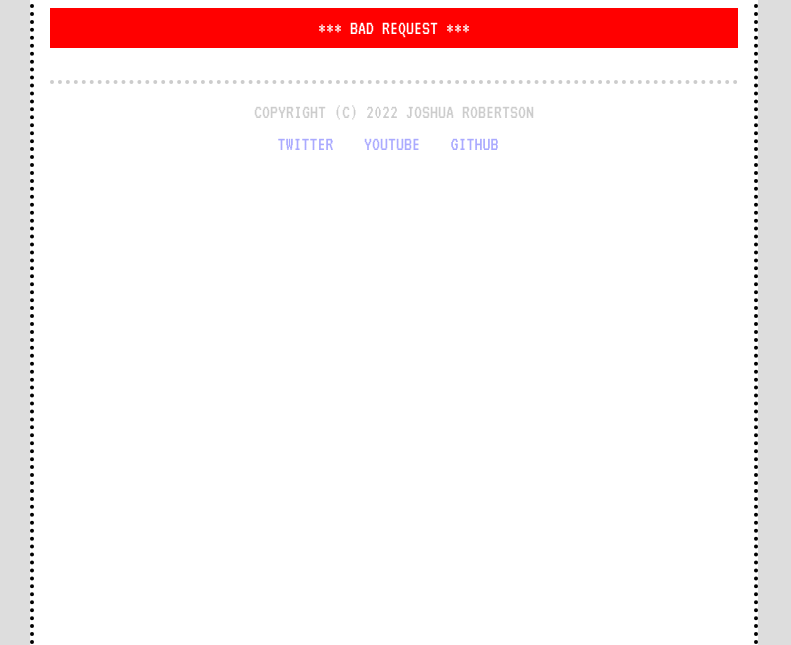
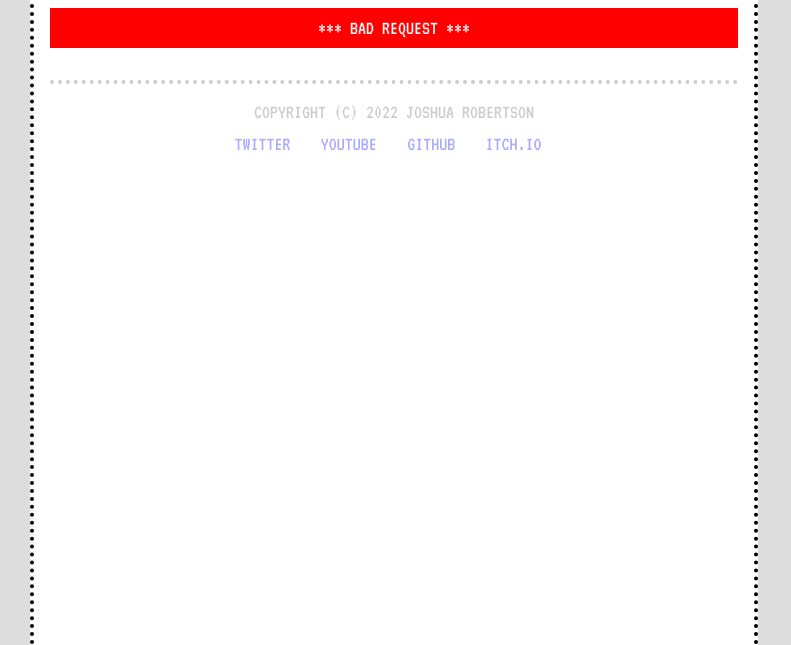
Before and after one commit to JROB774/jrob774.github.io, a plain HTML site: page 400.html in a window 1280 px wide. Shown: the part 155-800 px from the top of the page, without its empty margins (0-791 px from the left). Drawn offline with Linux system fonts and the light colour scheme.

Commit message:
Add itch.io page link to the footer.

```diff
--- a/400.html
+++ b/400.html
@@ -56,6 +56,7 @@
             <li><a href="https://twitter.com/jrobertson774" target="_blank"><h5>TWITTER</h5></a></li>
             <li><a href="https://www.youtube.com/JROB774" target="_blank"><h5>YOUTUBE</h5></a></li>
             <li><a href="https://github.com/JROB774" target="_blank"><h5>GITHUB</h5></a></li>
+            <li><a href="https://jrob774.itch.io/" target="_blank"><h5>ITCH.IO</h5></a></li>
           </ul>
         </nav>
       </footer>
```
Also changed, not shown: 401.html (+1 -0 lines), 403.html (+1 -0 lines), 404.html (+1 -0 lines), 500.html (+1 -0 lines), games.html (+1 -0 lines), index.html (+1 -0 lines), software.html (+1 -0 lines).
